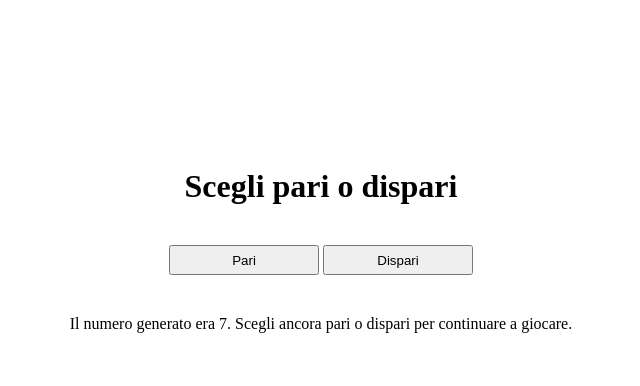
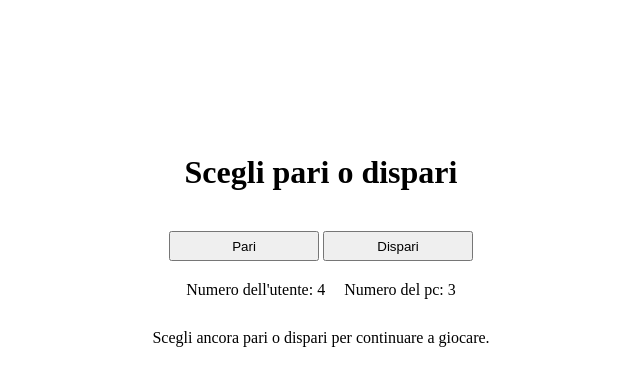
Before and after one commit to Alessandro9300/js-paliedispari, a plain HTML site: page ex-2/index.html in a window 1280 px wide. Both pictures are taken after a click on the button "Pari". Shown: the whole page, without its empty margins (319-959 px from the left). Drawn offline with Linux system fonts and the light colour scheme.

Commit message:
qualche correzione

```diff
--- a/ex-2/index.html
+++ b/ex-2/index.html
@@ -13,8 +13,11 @@
 
         <button onClick="dispariFunction()" type="button" name="button" style="width: 150px; height: 30px;" id="dispari">Dispari</button>
       </div>
-
-      <p style="margin-top: 40px;" id="risultato"></p>
+      <div style="margin-top: 20px;">
+        <span style="margin-right: 15px;" id="scelta-utente"></span>
+        <span id="scelta-pc"></span>
+      </div>
+      <p style="margin-top: 30px;" id="risultato"></p>
 
 
 
--- a/ex-2/script.js
+++ b/ex-2/script.js
@@ -3,15 +3,15 @@
 // Generiamo un numero random (sempre da 1 a 5) per il computer.
 //  Sommiamo i due numeri e dichiariamo chi ha vinto.
 
-var pari = document.getElementById('pari').innerHTML;
-var dispari = document.getElementById('dispari').innerHTML;
+var pari = document.getElementById("pari").innerHTML;
+var dispari = document.getElementById("dispari").innerHTML;
 var risultato = document.getElementById("risultato");
-
+var sceltaUtente = document.getElementById("scelta-utente");
+var sceltaPc = document.getElementById("scelta-pc");
 
 
 function pariFunction() {
 
-  risultato.innerHTML = "";
 
   randomNumber = creoNumero()
 
@@ -21,12 +21,10 @@ function pariFunction() {
     alert("Hai scelto pari. Peccato, vince il computer!")
   }
 
-
 }
 
 function dispariFunction() {
 
-  risultato.innerHTML = "";
 
   randomNumber = creoNumero()
 
@@ -52,9 +50,11 @@ function creoNumero(){
     modSomma = "Dispari";
   }
 
-  alert("E' uscito il numero " + sommaNum + ".")
+  alert("Il totale dei due numeri è " + sommaNum + ".")
 
-  risultato.innerHTML = "Il numero generato era " + sommaNum + ". Scegli ancora pari o dispari per continuare a giocare.";
+  risultato.innerHTML = "Scegli ancora pari o dispari per continuare a giocare.";
+  sceltaPc.innerHTML = "Numero del pc: " + numeroRandomPc;
+  sceltaUtente.innerHTML = "Numero dell'utente: " + numeroRandomUtente;
 
 
   return modSomma;
```
